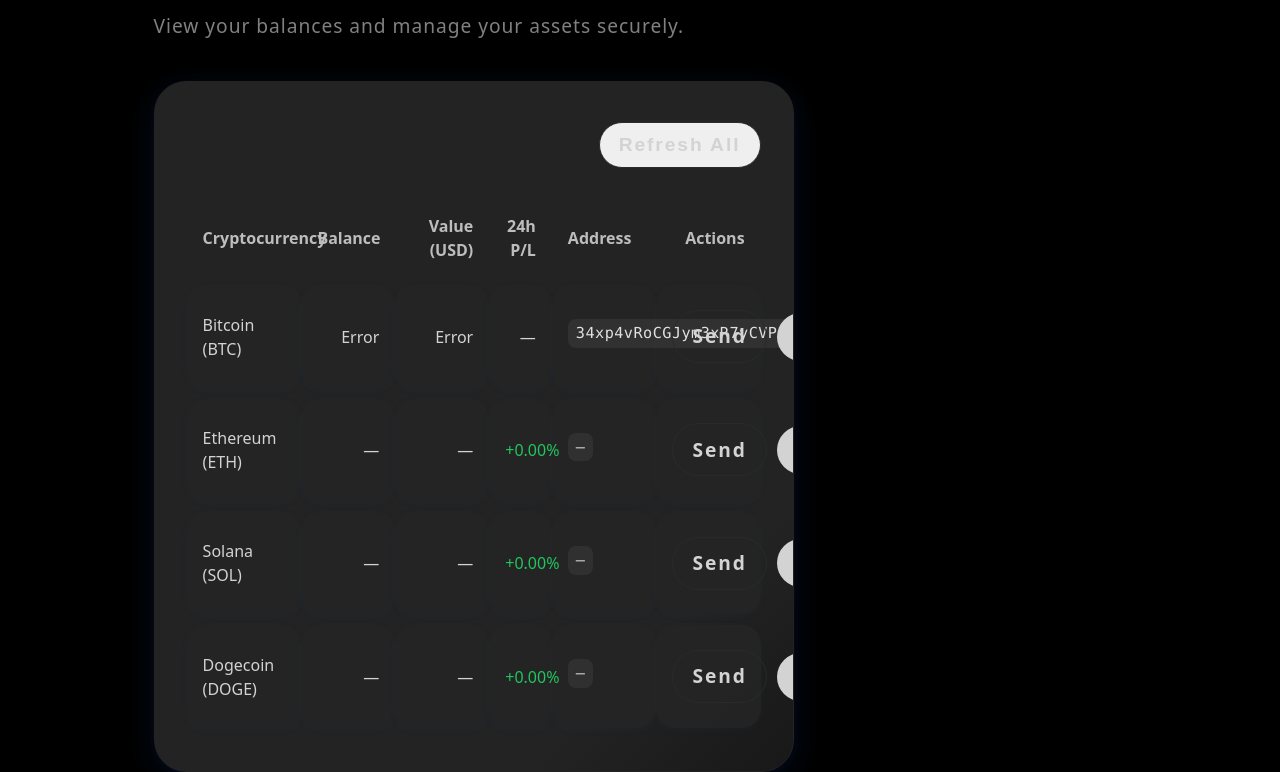
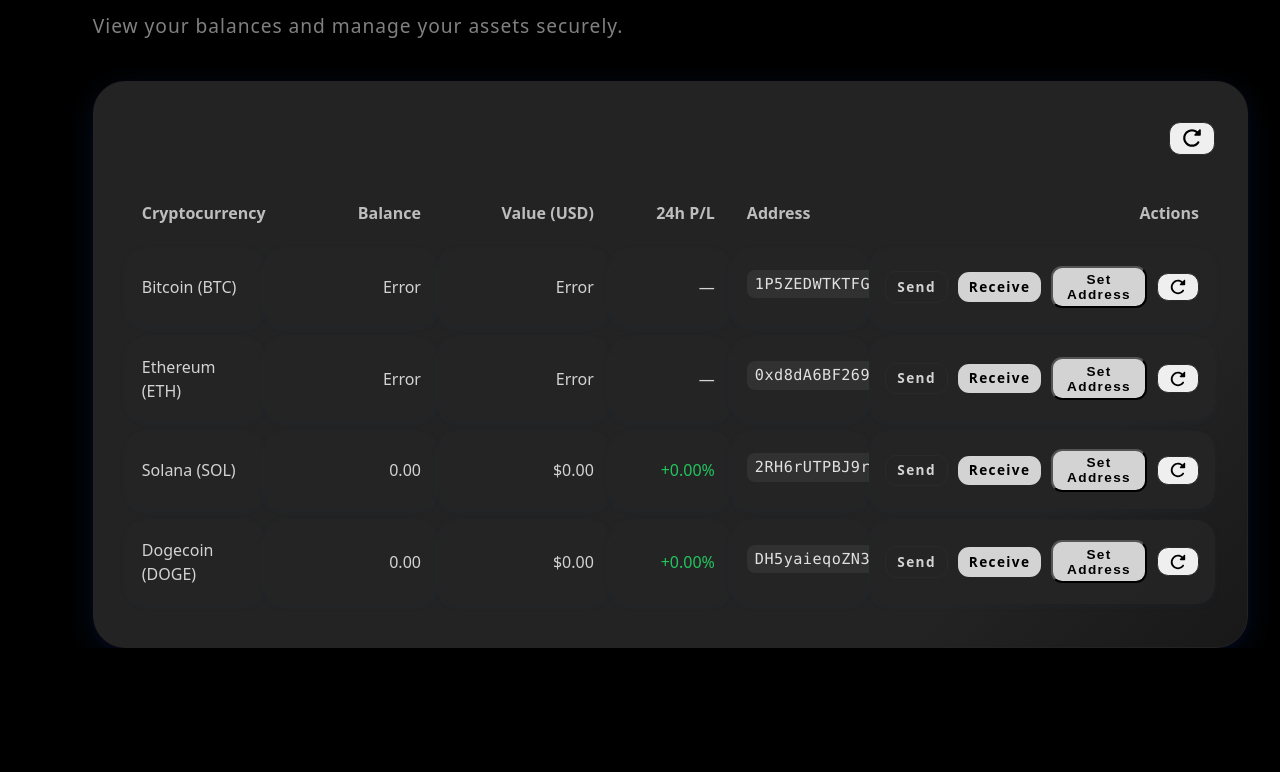
Before and after one commit to madhavsukhani/FEE, a plain HTML site: page wallet.html in a window 1280 px wide. Shown: the part 233-1005 px from the top of the page. After the commit the page ends 881 px from the top, so only its background shows below. Drawn offline with Linux system fonts and the light colour scheme; no server answers.

Commit message:
Final for evaluation

```diff
--- a/index.html
+++ b/index.html
@@ -6,6 +6,7 @@
     <title>NodeLoom | Your Secure Crypto Wallet</title>
     <link rel="stylesheet" href="style.css">
     <link rel="stylesheet" href="https://unpkg.com/aos@next/dist/aos.css" />
+    <link rel="icon" href="./search_8036064.png" type="image/x-icon">
 
 </head>
 <body>
@@ -22,7 +23,7 @@
                 <a href="receive.html" data-aos="fade-down" data-aos-duration="1800">Receive</a>
                 <a href="support.html" data-aos="fade-down" data-aos-duration="1900">Support</a>
             </nav>
-            <button class="btn-signin" data-aos="fade-down" data-aos-duration="1500">Launch App</button>
+            <button class="btn-signin" data-aos="fade-down" data-aos-duration="1500">Account</button>
         </header>
 
         <main>
--- a/style.css
+++ b/style.css
@@ -79,6 +79,7 @@
 }
 
 .btn-signin {
+    text-decoration: none;
     background-color: #a7a7a7;
     color: black;
     padding: 0.8rem 2rem;
@@ -139,8 +140,8 @@
 }
 
 .content {
-    max-width: 40rem;
-    margin-left: 10%;
+    /* max-width: 40rem; */
+    margin-left: 5%;
 }
 
 .tag-box {
@@ -209,8 +210,8 @@
     overflow: hidden;
     padding: 2.5rem 2rem 2rem 2rem;
     width: 100%;
-    max-width: 1200px;
-    margin: 0 auto;
+    max-width: none;
+    margin: 0;
 }
 
 .wallet-toolbar {
@@ -251,11 +252,11 @@
 }
 
 
-.wallet-col-asset { text-align: left; width: 22%; }
-.wallet-col-balance { text-align: right; width: 18%; font-variant-numeric: tabular-nums; }
-.wallet-col-value { text-align: right; width: 18%; font-variant-numeric: tabular-nums; }
-.wallet-col-pl { text-align: right; width: 12%; font-variant-numeric: tabular-nums; }
-.wallet-col-address { text-align: left; width: 20%; }
+ .wallet-col-asset { text-align: left; width: 8%; }
+ .wallet-col-balance { text-align: right; width: 10%; font-variant-numeric: tabular-nums; }
+ .wallet-col-value { text-align: right; width: 10%; font-variant-numeric: tabular-nums; }
+ .wallet-col-pl { text-align: right; width: 7%; font-variant-numeric: tabular-nums; }
+ .wallet-col-address { text-align: left; width: 8%; overflow: hidden; }
 .wallet-col-actions { text-align: right; width: 20%; }
 
 .wallet-address code {
@@ -266,6 +267,22 @@
     padding: 0.18rem 0.5rem;
     border-radius: 8px;
     letter-spacing: 0.03em;
+    display: block;
+    max-width: 90px;
+    overflow: hidden;
+    text-overflow: ellipsis;
+    white-space: nowrap;
+}
+/* For Webkit browsers */
+.wallet-address code::-webkit-scrollbar {
+    height: 4px;
+}
+.wallet-address code::-webkit-scrollbar-thumb {
+    background: #888;
+    border-radius: 4px;
+}
+.wallet-address code::-webkit-scrollbar-track {
+    background: #232323;
 }
 
 .wallet-address code.truncate {
@@ -283,9 +300,9 @@
 }
 
 .btn-small {
-    padding: 0.45rem 1rem;
-    font-size: 0.95rem;
-    border-radius: 1rem;
+    padding: 0.28rem 0.7rem;
+    font-size: 0.85rem;
+    border-radius: 0.7rem;
 }
 
 @media screen and (max-width: 960px) {
@@ -304,9 +321,9 @@
 .btn-get-started {
     text-decoration: none;
     border: 1px solid #2a2a2a;
-    padding: 0.7rem 1.2rem;
-    border-radius: 50px;
-    font-size: 1.2rem;
+    padding: 0.28rem 0.7rem;
+    border-radius: 0.7rem;
+    font-size: 0.85rem;
     font-weight: 600;
     letter-spacing: 0.1em;
     transition: background-color 0.2s ease;
@@ -321,9 +338,9 @@
     text-decoration: none;
     background-color: lightgray;
     color: black;
-    padding: 0.6rem 2.5rem;
-    border-radius: 50px;
-    font-size: 1.2rem;
+    padding: 0.28rem 0.7rem;
+    border-radius: 0.7rem;
+    font-size: 0.85rem;
     font-weight: 600;
     letter-spacing: 0.1em;
     transition: background-color 0.2s ease;
--- a/wallet.html
+++ b/wallet.html
@@ -26,7 +26,9 @@
                 <section class="wallet-section">
                     <div class="wallet-card">
                         <div class="wallet-toolbar">
-                            <button id="wallet-refresh-all" class="btn-get-started btn-small">Refresh All</button>
+                            <button id="wallet-refresh-all" class="btn-get-started btn-small" aria-label="Refresh All">
+                                <svg xmlns="http://www.w3.org/2000/svg" viewBox="0 0 640 640" width="22" height="22" style="vertical-align:middle;"><path d="M552 256L408 256C398.3 256 389.5 250.2 385.8 241.2C382.1 232.2 384.1 221.9 391 215L437.7 168.3C362.4 109.7 253.4 115 184.2 184.2C109.2 259.2 109.2 380.7 184.2 455.7C259.2 530.7 380.7 530.7 455.7 455.7C463.9 447.5 471.2 438.8 477.6 429.6C487.7 415.1 507.7 411.6 522.2 421.7C536.7 431.8 540.2 451.8 530.1 466.3C521.6 478.5 511.9 490.1 501 501C401 601 238.9 601 139 501C39.1 401 39 239 139 139C233.3 44.7 382.7 39.4 483.3 122.8L535 71C541.9 64.1 552.2 62.1 561.2 65.8C570.2 69.5 576 78.3 576 88L576 232C576 245.3 565.3 256 552 256z"/></svg>
+                            </button>
                         </div>
                         <table class="wallet-table">
                             <thead>
@@ -49,10 +51,10 @@
     <script>
     (function () {
         const DEFAULTS = {
-            BTC: "34xp4vRoCGJym3xR7yCVPFHoCNxv4Twseo",
-            ETH: "",
-            SOL: "",
-            DOGE: ""
+            BTC: "1P5ZEDWTKTFGxQjZphgWPQUpe554WKDfHQ",
+            ETH: "0xd8dA6BF26964aF9D7eEd9e03E53415D37aA96045",
+            SOL: "2RH6rUTPBJ9rUDPpuV9b8z1YL56k1tYU6Uk5ZoaEFFSK",
+            DOGE: "DH5yaieqoZN36fDVciNyRueRGvGLR3sbUv"
         };
 
         const COIN_META = [
@@ -98,31 +100,46 @@
 
         async function fetchEthBalance(symbol, address) {
             if (!address) return 0;
-            const res = await fetch(`https://api.blockchair.com/ethereum/dashboards/address/${address}`);
+            // Use Etherscan API (replace YOUR_API_KEY with a valid key)
+            const apiKey = "GZYKFSWQH4193RRECPZP8Y28KPBS9TKD8P"; // User's Etherscan API key
+            const url = `https://api.etherscan.io/api?module=account&action=balance&address=${address}&tag=latest&apikey=${apiKey}`;
+            const res = await fetch(url);
             if (!res.ok) throw new Error('ETH address fetch failed');
             const data = await res.json();
-            const entry = data?.data?.[address]?.address;
-            const balanceWei = entry?.balance ? BigInt(entry.balance) : 0n;
+            if (data.status !== "1" || !data.result) throw new Error('ETH address fetch failed');
+            const balanceWei = BigInt(data.result);
             const balance = Number(balanceWei) / 1e18;
             return balance; // ETH
         }
 
         async function fetchSolBalance(symbol, address) {
             if (!address) return 0;
+            try {
                 const res = await fetch(`https://public-api.solscan.io/account/${address}`);
                 if (!res.ok) throw new Error('SOL address fetch failed');
                 const data = await res.json();
                 const lamports = typeof data?.lamports === 'number' ? data.lamports : 0;
                 return lamports / 1e9; // SOL
+            } catch (e) {
+                console.error('SOL fetch error:', e);
+                return 0;
+            }
         }
 
         async function fetchDogeBalance(symbol, address) {
             if (!address) return 0;
-            const res = await fetch(`https://sochain.com/api/v2/get_address_balance/DOGE/${address}`);
+            try {
+                const url = `https://api.blockchair.com/dogecoin/dashboards/address/${address}`;
+                const res = await fetch(url);
                 if (!res.ok) throw new Error('DOGE address fetch failed');
                 const data = await res.json();
-            const bal = parseFloat(data?.data?.confirmed_balance || '0');
-            return isNaN(bal) ? 0 : bal; // DOGE
+                const entry = data?.data?.[address]?.address;
+                const balance = entry?.balance ? parseFloat(entry.balance) / 1e8 : 0;
+                return balance; // DOGE
+            } catch (e) {
+                console.error('DOGE fetch error:', e);
+                return 0;
+            }
         }
 
         const fetchers = {
@@ -149,7 +166,9 @@
                             <a id="send-${meta.symbol}" href="send.html?currency=${meta.symbol}${address ? `&address=${address}` : ''}" class="btn-get-started btn-small">Send</a>
                             <a id="recv-${meta.symbol}" href="receive.html?currency=${meta.symbol}${address ? `&address=${address}` : ''}" class="btn-signing-main btn-small">Receive</a>
                             <button id="set-${meta.symbol}" class="btn-signing-main btn-small">Set Address</button>
-                            <button id="ref-${meta.symbol}" class="btn-get-started btn-small">Refresh</button>
+                            <button id="ref-${meta.symbol}" class="btn-get-started btn-small" aria-label="Refresh">
+                                <svg xmlns="http://www.w3.org/2000/svg" viewBox="0 0 640 640" width="18" height="18" style="vertical-align:middle;"><path d="M552 256L408 256C398.3 256 389.5 250.2 385.8 241.2C382.1 232.2 384.1 221.9 391 215L437.7 168.3C362.4 109.7 253.4 115 184.2 184.2C109.2 259.2 109.2 380.7 184.2 455.7C259.2 530.7 380.7 530.7 455.7 455.7C463.9 447.5 471.2 438.8 477.6 429.6C487.7 415.1 507.7 411.6 522.2 421.7C536.7 431.8 540.2 451.8 530.1 466.3C521.6 478.5 511.9 490.1 501 501C401 601 238.9 601 139 501C39.1 401 39 239 139 139C233.3 44.7 382.7 39.4 483.3 122.8L535 71C541.9 64.1 552.2 62.1 561.2 65.8C570.2 69.5 576 78.3 576 88L576 232C576 245.3 565.3 256 552 256z"/></svg>
+                            </button>
                         </div>
                     </td>
                 `;
@@ -202,7 +221,7 @@
                 const balance = await fetcher(meta.symbol, addr);
                 const priceUsd = prices?.[meta.priceId]?.usd || 0;
                 const valueUsd = balance * priceUsd;
-                balEl.textContent = formatNumber(balance, { maximumFractionDigits: meta.symbol === 'BTC' ? 8 : 6 });
+                balEl.textContent = formatNumber(balance, { minimumFractionDigits: 2, maximumFractionDigits: 2 });
                 usdEl.textContent = `$${formatNumber(valueUsd, { minimumFractionDigits: 2, maximumFractionDigits: 2 })}`;
             } catch (e) {
                 console.error(`${meta.symbol} refresh failed`, e);
```
Also changed, not shown: receive.html (+1 -1 lines), send.html (+1 -1 lines), support.html (+1 -1 lines), search_8036064.png (added), 1 other file. Lines whose indentation alone changed are shown as unchanged.
